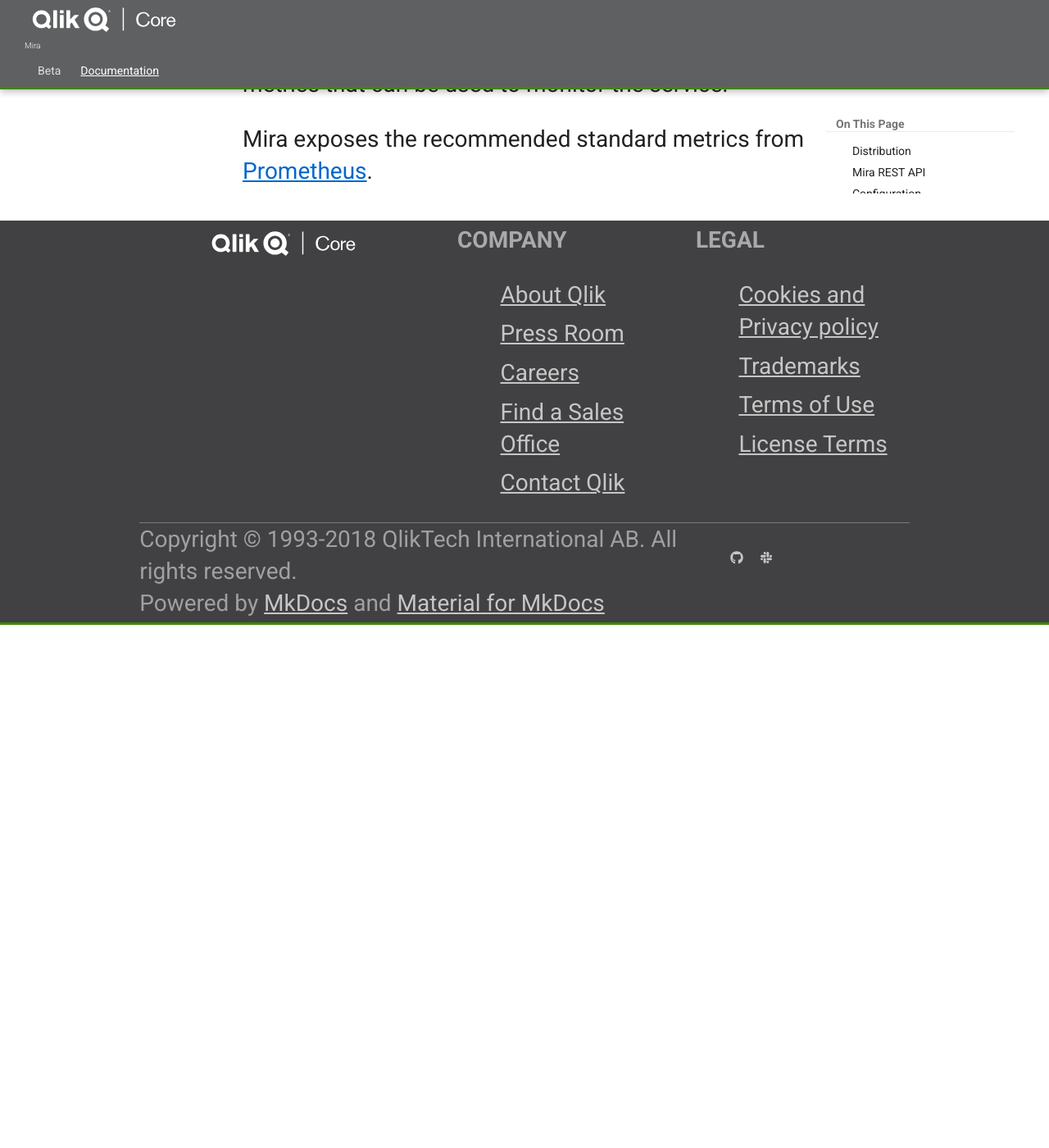
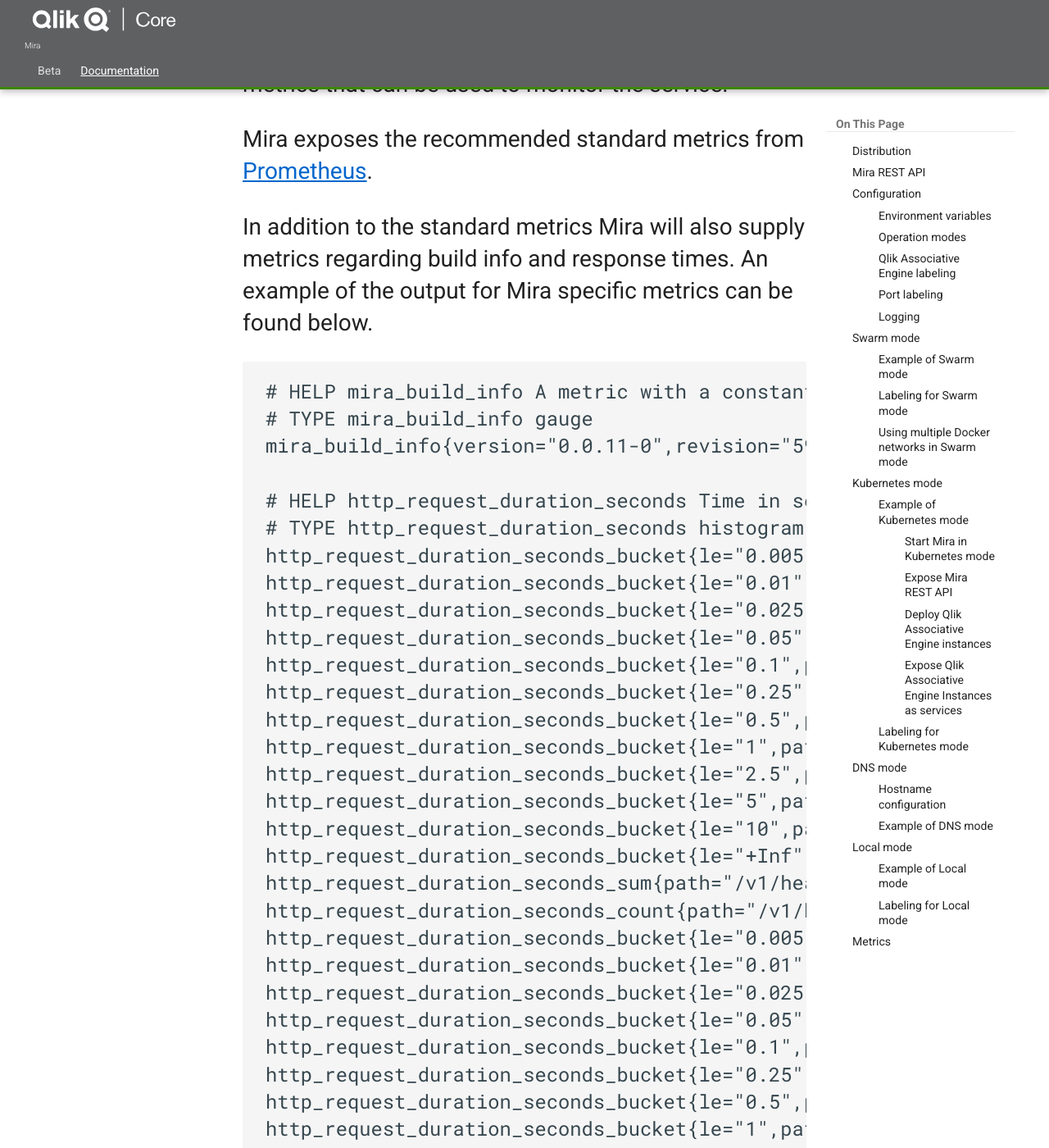
Before and after one commit to qlik-oss/core-website, an MkDocs documentation site: the page built from docs/docs/services/mira.md, in a window 1280 px wide and 1400 px high, scrolled down 18106 px. Shown: the whole window at 82% size. Built offline with MkDocs 1.6.1 and Material for MkDocs 9.7.7, drawn with Linux system fonts in a browser that asks for light colours; old or Windows-style settings are respelled for this version of MkDocs; before the commit the page ends 18868 px from its top, so only the background shows below that; some of the changed text lies outside the part shown.

Commit message:
Document Mira specific metrics

````diff
--- a/docs/docs/services/mira.md
+++ b/docs/docs/services/mira.md
@@ -186,7 +186,8 @@
 but if using multiple networks Mira must also be configured with one or several Docker networks
 to use for performing health checks and gathering metrics.
 
-Which Docker network(s) where the Qlik Associative Engine is reachable by Mira can be defined using the environment variable `MIRA_SWARM_ENGINE_NETWORKS`.
+Which Docker network(s) where the Qlik Associative Engine is reachable by Mira
+can be defined using the environment variable `MIRA_SWARM_ENGINE_NETWORKS`.
 It is possible to specify a specific network to use `MIRA_SWARM_ENGINE_NETWORKS=engine_network`,
 or several using a comma separated list `MIRA_SWARM_ENGINE_NETWORKS=engine_network,engine_network2`.
 
@@ -413,3 +414,70 @@
 
 Mira exposes the recommended standard metrics from
 [Prometheus](https://prometheus.io/docs/instrumenting/writing_clientlibs/#standard-and-runtime-collectors).
+
+In addition to the standard metrics Mira will also supply metrics regarding build info and response times.
+An example of the output for Mira specific metrics can be found below.
+
+```text
+# HELP mira_build_info A metric with a constant 1 value labeled by version, revision, platform, nodeVersion, os from which mira was built
+# TYPE mira_build_info gauge
+mira_build_info{version="0.0.11-0",revision="59498db",buildTime="2018-02-13T06:35:39.218Z",platform="node",nodeVersion="v8.9.4",os="win32",osRelease="10.0.16299"} 1
+
+# HELP http_request_duration_seconds Time in seconds consumed from mira receiving a request until a response is sent per path
+# TYPE http_request_duration_seconds histogram
+http_request_duration_seconds_bucket{le="0.005",path="/v1/health"} 1
+http_request_duration_seconds_bucket{le="0.01",path="/v1/health"} 1
+http_request_duration_seconds_bucket{le="0.025",path="/v1/health"} 1
+http_request_duration_seconds_bucket{le="0.05",path="/v1/health"} 1
+http_request_duration_seconds_bucket{le="0.1",path="/v1/health"} 1
+http_request_duration_seconds_bucket{le="0.25",path="/v1/health"} 1
+http_request_duration_seconds_bucket{le="0.5",path="/v1/health"} 1
+http_request_duration_seconds_bucket{le="1",path="/v1/health"} 2
+http_request_duration_seconds_bucket{le="2.5",path="/v1/health"} 2
+http_request_duration_seconds_bucket{le="5",path="/v1/health"} 2
+http_request_duration_seconds_bucket{le="10",path="/v1/health"} 2
+http_request_duration_seconds_bucket{le="+Inf",path="/v1/health"} 2
+http_request_duration_seconds_sum{path="/v1/health"} 1
+http_request_duration_seconds_count{path="/v1/health"} 2
+http_request_duration_seconds_bucket{le="0.005",path="/v1/engines"} 1
+http_request_duration_seconds_bucket{le="0.01",path="/v1/engines"} 1
+http_request_duration_seconds_bucket{le="0.025",path="/v1/engines"} 1
+http_request_duration_seconds_bucket{le="0.05",path="/v1/engines"} 1
+http_request_duration_seconds_bucket{le="0.1",path="/v1/engines"} 1
+http_request_duration_seconds_bucket{le="0.25",path="/v1/engines"} 1
+http_request_duration_seconds_bucket{le="0.5",path="/v1/engines"} 1
+http_request_duration_seconds_bucket{le="1",path="/v1/engines"} 4
+http_request_duration_seconds_bucket{le="2.5",path="/v1/engines"} 4
+http_request_duration_seconds_bucket{le="5",path="/v1/engines"} 4
+http_request_duration_seconds_bucket{le="10",path="/v1/engines"} 4
+http_request_duration_seconds_bucket{le="+Inf",path="/v1/engines"} 4
+http_request_duration_seconds_sum{path="/v1/engines"} 3
+http_request_duration_seconds_count{path="/v1/engines"} 4
+http_request_duration_seconds_bucket{le="0.005",path="/v1/metrics"} 0
+http_request_duration_seconds_bucket{le="0.01",path="/v1/metrics"} 0
+http_request_duration_seconds_bucket{le="0.025",path="/v1/metrics"} 0
+http_request_duration_seconds_bucket{le="0.05",path="/v1/metrics"} 0
+http_request_duration_seconds_bucket{le="0.1",path="/v1/metrics"} 0
+http_request_duration_seconds_bucket{le="0.25",path="/v1/metrics"} 0
+http_request_duration_seconds_bucket{le="0.5",path="/v1/metrics"} 0
+http_request_duration_seconds_bucket{le="1",path="/v1/metrics"} 2
+http_request_duration_seconds_bucket{le="2.5",path="/v1/metrics"} 2
+http_request_duration_seconds_bucket{le="5",path="/v1/metrics"} 2
+http_request_duration_seconds_bucket{le="10",path="/v1/metrics"} 2
+http_request_duration_seconds_bucket{le="+Inf",path="/v1/metrics"} 2
+http_request_duration_seconds_sum{path="/v1/metrics"} 2
+http_request_duration_seconds_count{path="/v1/metrics"} 2
+
+# HELP http_request_duration_seconds_total Time in seconds consumed from mira receiving a request until a response is sent in total
+# TYPE http_request_duration_seconds_total summary
+http_request_duration_seconds_total{quantile="0.01"} 0
+http_request_duration_seconds_total{quantile="0.05"} 0
+http_request_duration_seconds_total{quantile="0.5"} 0.75
+http_request_duration_seconds_total{quantile="0.9"} 1
+http_request_duration_seconds_total{quantile="0.95"} 1
+http_request_duration_seconds_total{quantile="0.99"} 1
+http_request_duration_seconds_total{quantile="0.999"} 1
+http_request_duration_seconds_total_sum 6
+http_request_duration_seconds_total_count 8
+
+```
````
